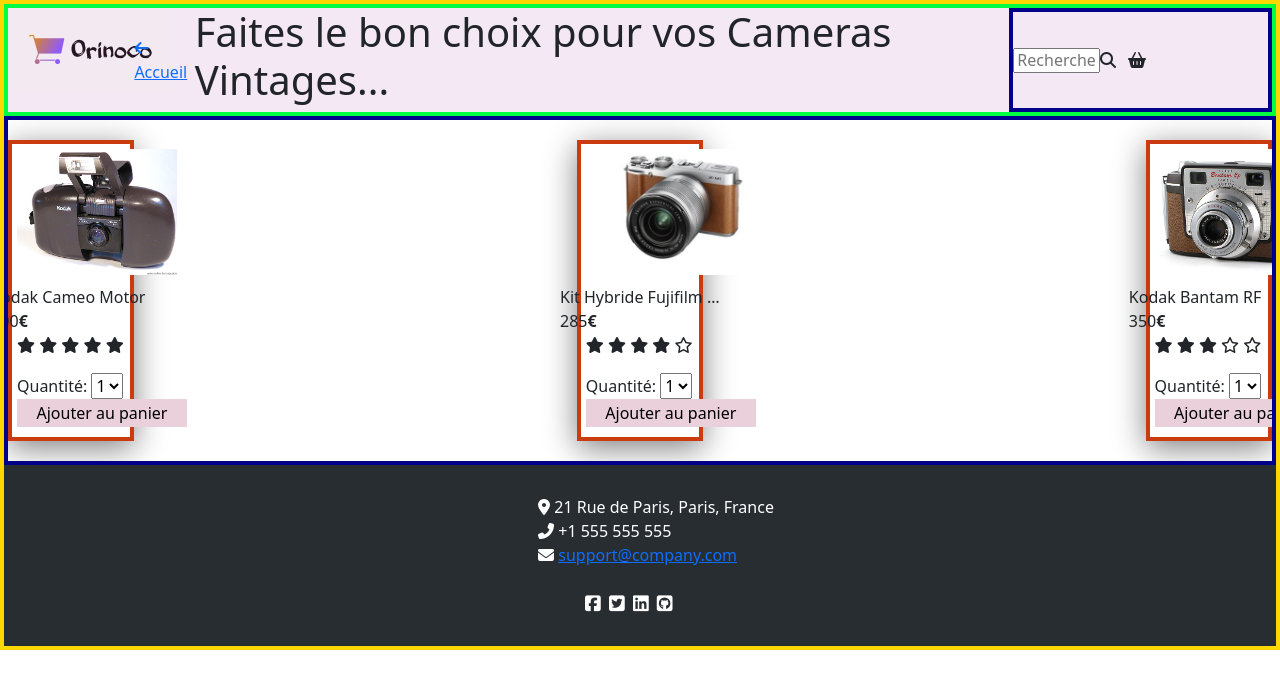
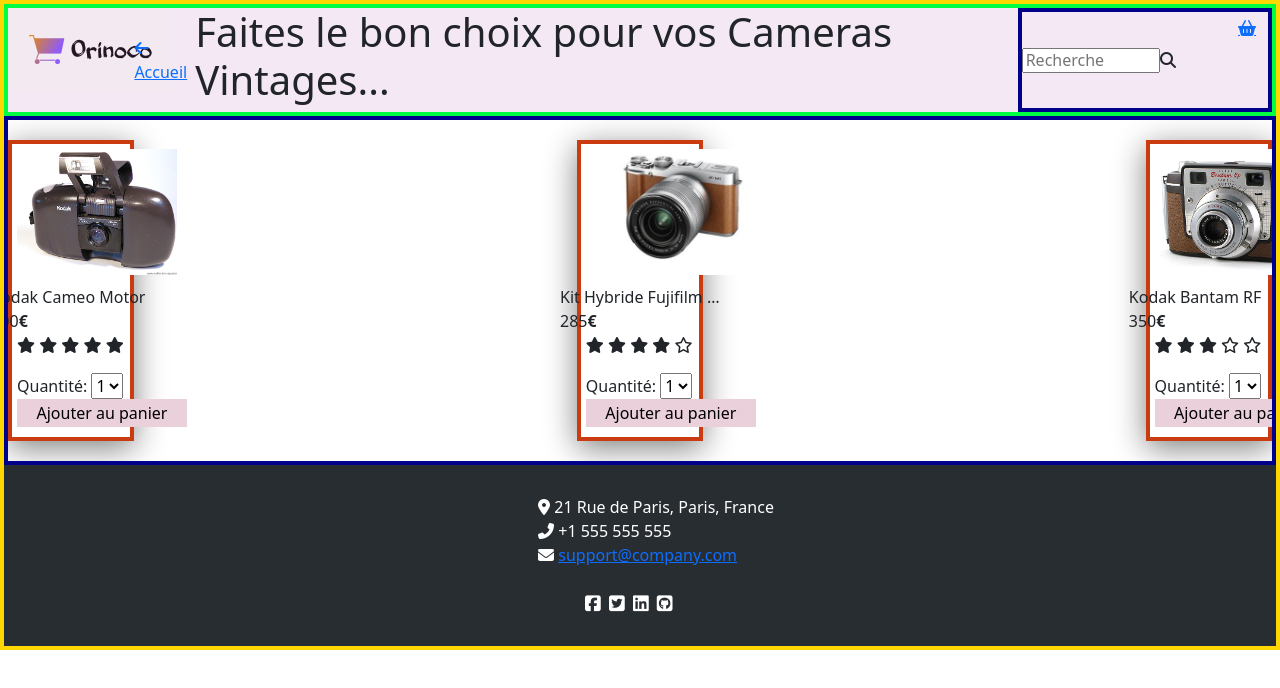
Before and after one commit to inabernic/BernicIna_5_26022021, a plain HTML site: page frontend/liste_produit.html in a window 1280 px wide. Drawn offline with nearby package versions, Linux system fonts and the light colour scheme.

Commit message:
amplassement panier

```diff
--- a/frontend/liste_produit.html
+++ b/frontend/liste_produit.html
@@ -50,7 +50,7 @@
       <div class="find">
         <input class="search-input" type="text" placeholder="Recherche">
         <i class="fas fa-search"></i>
-        <i class="fas fa-shopping-basket"></i>
+        <a href="panier.html"> <i class="fas fa-shopping-basket"></i></a>
       </div>
     </header>
 
--- a/frontend/style.css
+++ b/frontend/style.css
@@ -48,12 +48,10 @@
     width: 22%;
     display: flex;
     border: solid 0.3em darkblue;
-    justify-content: space-around;
-    padding-right: 110px;
 }
 
 .search-input{
-    width: 75%;
+    width: 65%;
     height: 25px;
     align-self: center;
 }
@@ -175,6 +173,11 @@
     font-size: large;
 }
 
+i.fas.fa-shopping-basket{
+    align-items: center;
+    padding-left: 50px;
+}
+
 /*    page 2 - liste-produit */
 
 h1{
```
Also changed, not shown: frontend/index.html (+1 -1 lines), frontend/panier.html (+1 -1 lines), frontend/produit.html (+1 -1 lines).
